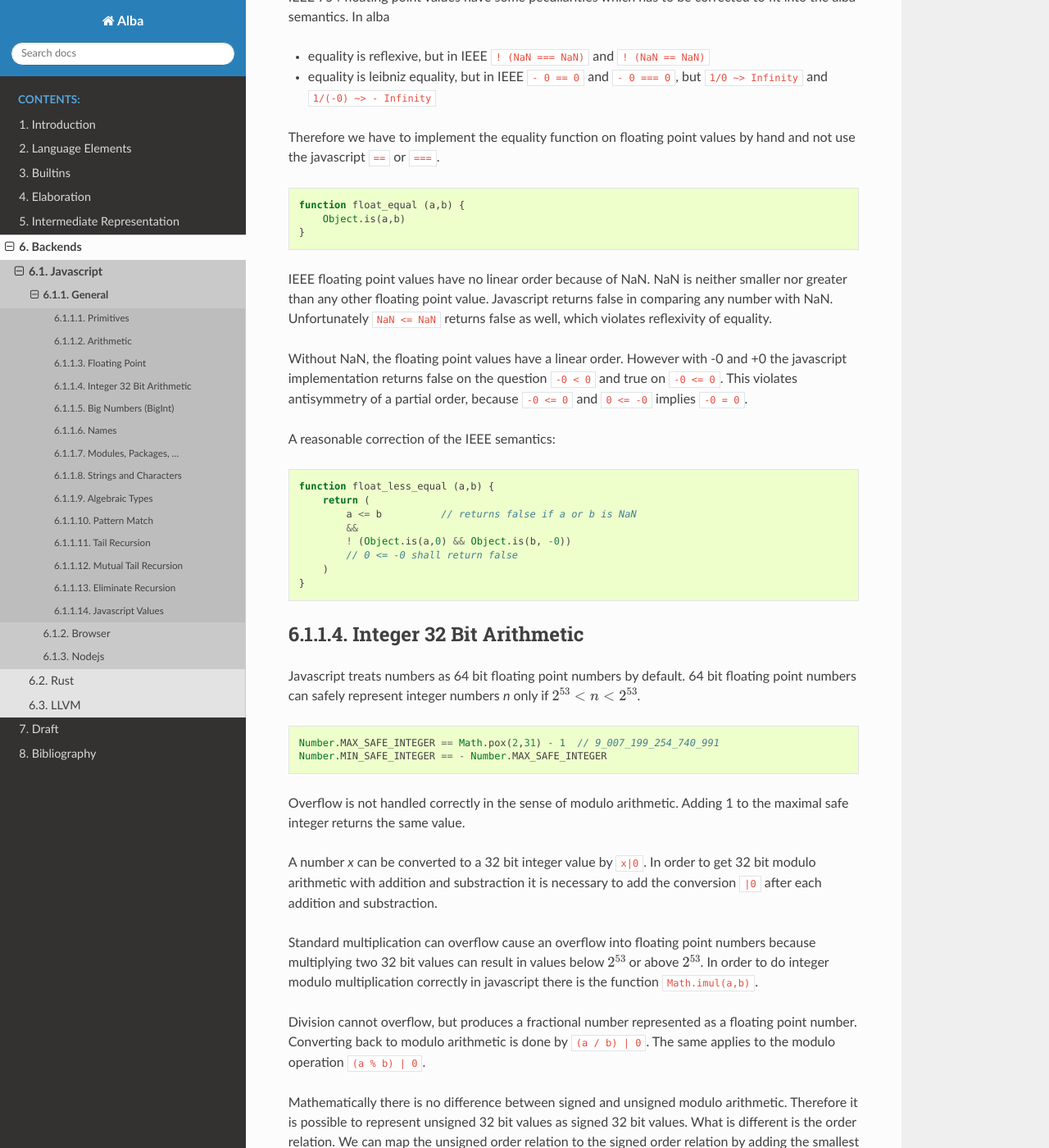
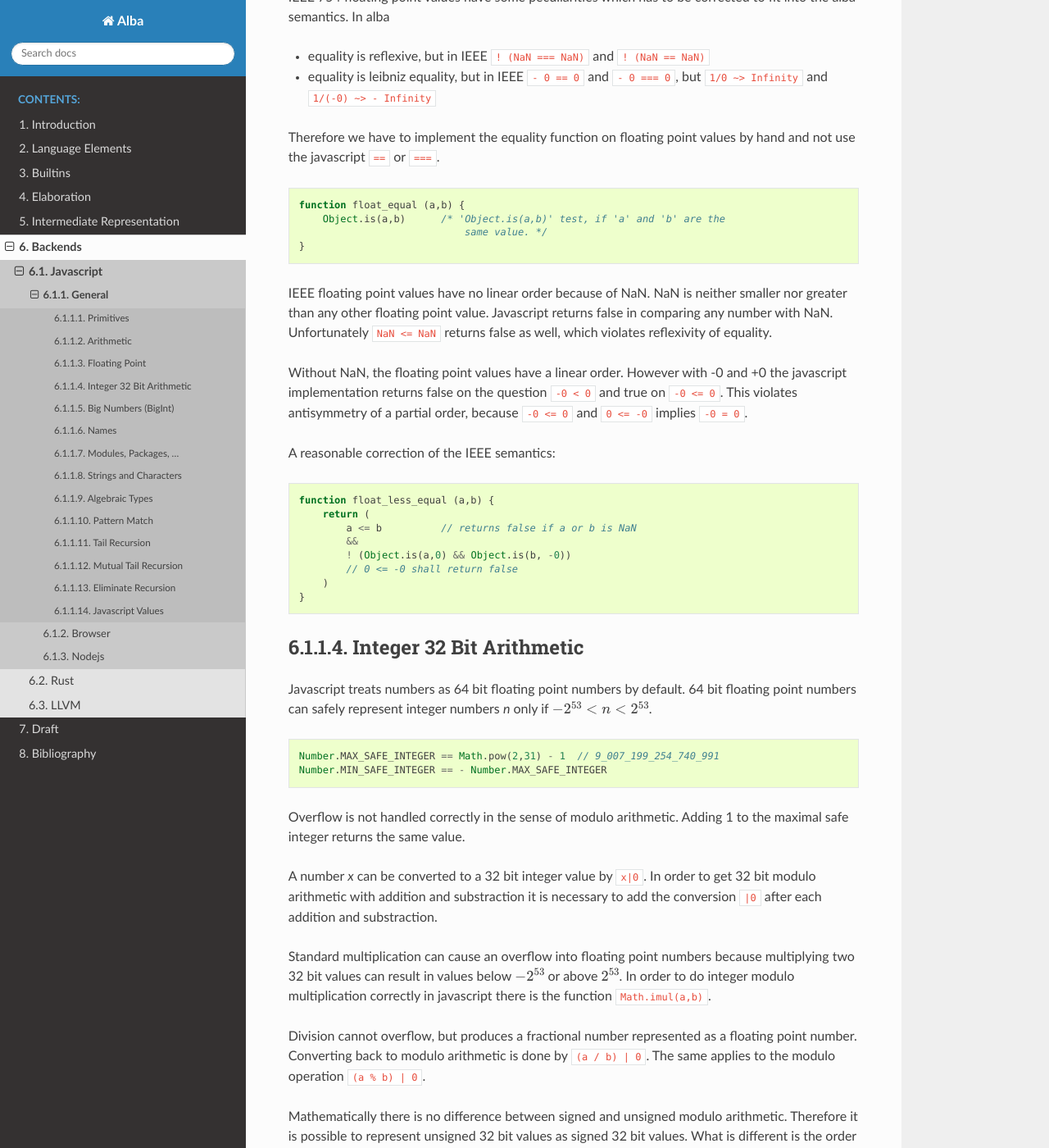
Before and after one commit to alba-lang/lang-spec, a Sphinx documentation site: the page built from sphinx/source/backend/js/general.rst, in a window 1280 px wide and 1400 px high, scrolled down 631 px. Shown: the whole window at 82% size. Built offline with Sphinx 7.4.7 and the Read the Docs theme 2.0.0, drawn with Linux system fonts in a browser that asks for light colours; some of the changed text lies outside the part shown.

Commit message:
Some typos corrected
	modified:   sphinx/source/backend/js/general.rst

```diff
--- a/sphinx/source/backend/js/general.rst
+++ b/sphinx/source/backend/js/general.rst
@@ -42,7 +42,8 @@ hand and not use the javascript ``==`` or ``===``.
 .. code-block:: javascript
 
     function float_equal (a,b) {
-        Object.is(a,b)
+        Object.is(a,b)      /* 'Object.is(a,b)' test, if 'a' and 'b' are the
+                                same value. */
     }
 
 IEEE floating point values have no linear order because of NaN. NaN is neither
@@ -76,11 +77,11 @@ Integer 32 Bit Arithmetic
 
 Javascript treats numbers as 64 bit floating point numbers by default. 64 bit
 floating point numbers can safely represent integer numbers *n* only if
-:math:`2^{53} < n < 2^{53}`.
+:math:`- 2^{53} < n < 2^{53}`.
 
 .. code-block:: javascript
 
-    Number.MAX_SAFE_INTEGER == Math.pox(2,31) - 1  // 9_007_199_254_740_991
+    Number.MAX_SAFE_INTEGER == Math.pow(2,31) - 1  // 9_007_199_254_740_991
     Number.MIN_SAFE_INTEGER == - Number.MAX_SAFE_INTEGER
 
 Overflow is not handled correctly in the sense of modulo arithmetic. Adding 1 to
@@ -90,9 +91,9 @@ A number *x* can be converted to a 32 bit integer value by ``x|0``. In order to
 get 32 bit modulo arithmetic with addition and substraction it is necessary to
 add the conversion ``|0`` after each addition and substraction.
 
-Standard multiplication can overflow cause an overflow into floating point
+Standard multiplication can cause an overflow into floating point
 numbers because multiplying two 32 bit values can result in values below
-:math:`2^{53}` or above :math:`2^{53}`. In order to do integer modulo
+:math:`- 2^{53}` or above :math:`2^{53}`. In order to do integer modulo
 multiplication correctly in javascript there is the function ``Math.imul(a,b)``.
 
 Division cannot overflow, but produces a fractional number represented as a
@@ -363,7 +364,7 @@ A tail recursive function can be compiled to a javascript loop.
         }
     }
 
-It the pattern match matches on more than one pattern, the corresponding
+If the pattern match matches on more than one pattern, the corresponding
 ``switch/case`` has to be nested deeper.
 
 We use an object ``state`` to represent the arguments which are passed from any
@@ -382,7 +383,8 @@ instead of
     state = next1 ( state )
 
 we write
-::
+
+.. code-block:: javascript
 
     a1 = ...                // use temporaries, if necessary
     a1 = ...
@@ -404,7 +406,7 @@ a loop.  In any pattern clause which does not have a recursive call, the
 final result of the function can be returned.
 
 
-.. code-block::
+.. code-block:: javascript
 
     function foldLeft (f, b, xs) {
         for (;;) {
@@ -468,7 +470,9 @@ In order to keep it simple we use the usual algebraic type in javascript (note
 that natural number are normally represented as bignums in order to be
 efficient).
 
-The compiler generates the following javascript functions::
+The compiler generates the following javascript functions
+
+.. code-block:: javascript
 
     function even (n) { return even_odd ([0, n]) }
     function odd  (n) { return even_odd ([1, n]) }
@@ -519,12 +523,14 @@ bounce object. We can iterate over a series of bounce objects.
 .. code-block:: alba
 
     iter {A: Any}: Bounce A -> A := case
-        \ (done x)  :=  y
+        \ (done x)  :=  x
         \ (more f)  :=  iter (f ())
 
 Evidently ``iter`` is tail recursive and can be implemented by a javascript
 loop.
-::
+
+.. code-block:: javascript
+
 
     function iter (b) {
         for(;;) {
@@ -616,7 +622,7 @@ function ``fCPS`` to a javascript function is straightforward.
 
 
 
-.. code-block::
+.. code-block:: javascript
 
     function identity (x) { return x }
 
```
Also changed, not shown: other parts of sphinx/source/backend/js/general.rst (+1 -1 lines).
